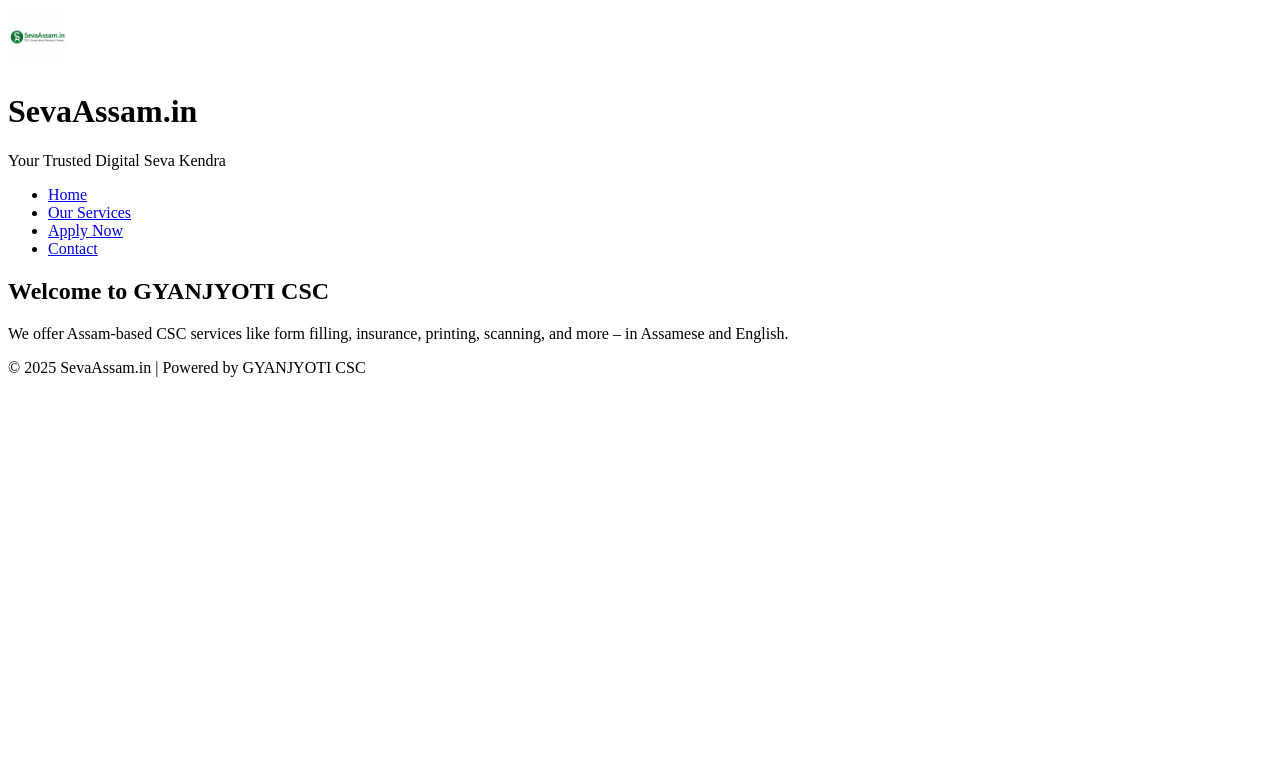
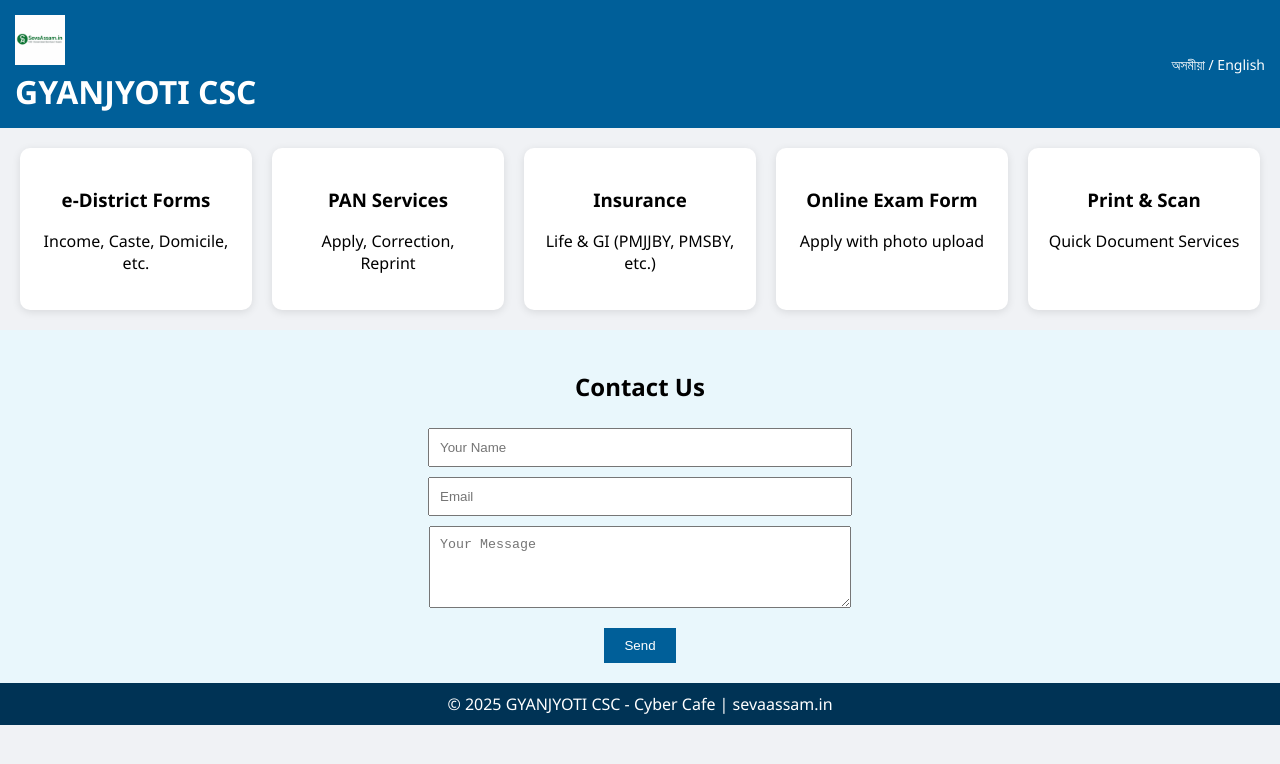
Before and after one commit to gburagohain0/gburagohain0.github.io, a plain HTML site: page index.html in a window 1280 px wide. Drawn offline with Linux system fonts and the light colour scheme.

Commit message:
Update index.html

```diff
--- a/index.html
+++ b/index.html
@@ -3,34 +3,119 @@
 <head>
   <meta charset="UTF-8" />
   <meta name="viewport" content="width=device-width, initial-scale=1.0"/>
-  <title>SevaAssam.in | CSC Digital Services</title>
-  <link rel="stylesheet" href="style.css"/>
+  <title>GYANJYOTI CSC - Cyber Cafe</title>
+  <link rel="stylesheet" href="style.css">
+  <style>
+    body {
+      font-family: 'Segoe UI', sans-serif;
+      margin: 0; padding: 0;
+      background: #f0f2f5;
+    }
+    header {
+      background: #005f99;
+      color: white;
+      padding: 15px;
+      display: flex;
+      align-items: center;
+      justify-content: space-between;
+    }
+    header img {
+      height: 50px;
+    }
+    .lang {
+      font-size: 14px;
+    }
+    h1 {
+      margin: 0;
+    }
+    .services {
+      display: grid;
+      grid-template-columns: repeat(auto-fit, minmax(200px, 1fr));
+      gap: 20px;
+      padding: 20px;
+    }
+    .card {
+      background: white;
+      padding: 20px;
+      border-radius: 10px;
+      box-shadow: 0 2px 8px rgba(0,0,0,0.1);
+      text-align: center;
+      transition: 0.3s;
+    }
+    .card:hover {
+      transform: scale(1.05);
+    }
+    footer {
+      background: #003355;
+      color: white;
+      padding: 10px;
+      text-align: center;
+    }
+    .contact {
+      padding: 20px;
+      background: #e9f7fc;
+      text-align: center;
+    }
+    .contact input, .contact textarea {
+      padding: 10px;
+      margin: 5px;
+      width: 80%;
+      max-width: 400px;
+    }
+    button {
+      padding: 10px 20px;
+      background: #005f99;
+      color: white;
+      border: none;
+      cursor: pointer;
+      margin-top: 10px;
+    }
+  </style>
 </head>
 <body>
+
   <header>
-    <img src="logo.png" alt="SevaAssam Logo" style="height: 60px;">
-    <h1>SevaAssam.in</h1>
-    <p>Your Trusted Digital Seva Kendra</p>
+    <div>
+      <img src="logo.png" alt="Logo">
+      <h1>GYANJYOTI CSC</h1>
+    </div>
+    <div class="lang">অসমীয়া / English</div>
   </header>
 
-  <nav>
-    <ul>
-      <li><a href="index.html">Home</a></li>
-      <li><a href="services.html">Our Services</a></li>
-      <li><a href="form.html">Apply Now</a></li>
-      <li><a href="contact.html">Contact</a></li>
-    </ul>
-  </nav>
+  <section class="services">
+    <div class="card">
+      <h3>e-District Forms</h3>
+      <p>Income, Caste, Domicile, etc.</p>
+    </div>
+    <div class="card">
+      <h3>PAN Services</h3>
+      <p>Apply, Correction, Reprint</p>
+    </div>
+    <div class="card">
+      <h3>Insurance</h3>
+      <p>Life & GI (PMJJBY, PMSBY, etc.)</p>
+    </div>
+    <div class="card">
+      <h3>Online Exam Form</h3>
+      <p>Apply with photo upload</p>
+    </div>
+    <div class="card">
+      <h3>Print & Scan</h3>
+      <p>Quick Document Services</p>
+    </div>
+  </section>
 
-  <main>
-    <section>
-      <h2>Welcome to GYANJYOTI CSC</h2>
-      <p>We offer Assam-based CSC services like form filling, insurance, printing, scanning, and more – in Assamese and English.</p>
-    </section>
-  </main>
+  <section class="contact">
+    <h2>Contact Us</h2>
+    <input type="text" placeholder="Your Name"><br>
+    <input type="email" placeholder="Email"><br>
+    <textarea rows="4" placeholder="Your Message"></textarea><br>
+    <button>Send</button>
+  </section>
 
   <footer>
-    <p>&copy; 2025 SevaAssam.in | Powered by GYANJYOTI CSC</p>
+    &copy; 2025 GYANJYOTI CSC - Cyber Cafe | sevaassam.in
   </footer>
+
 </body>
 </html>
```
